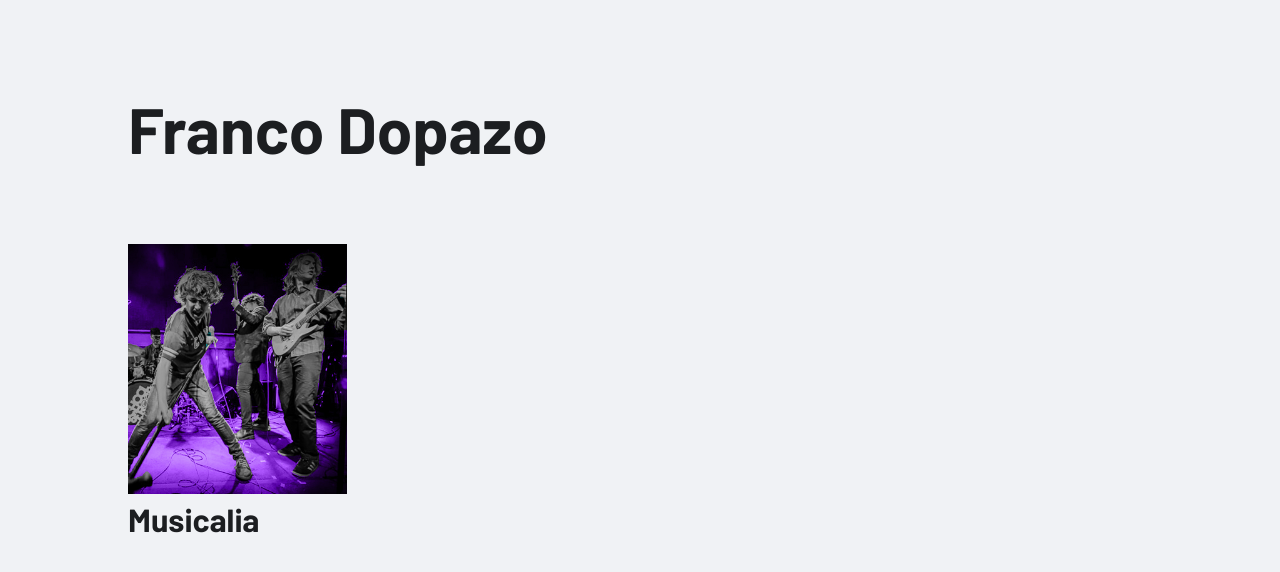
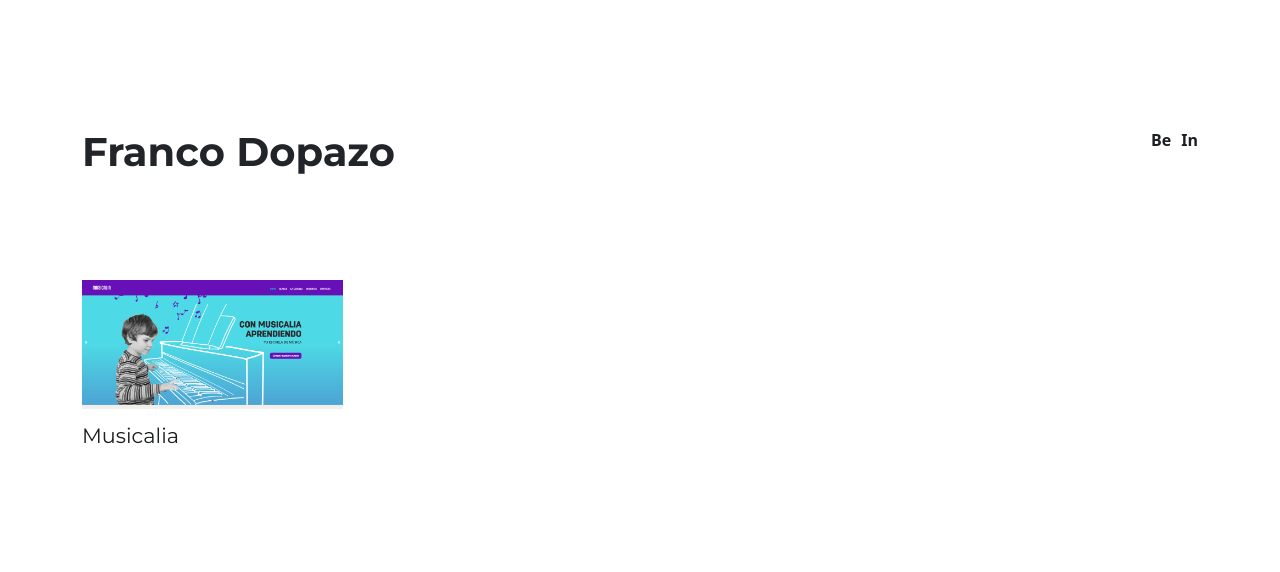
Before and after one commit to FrancoDopazo/francodopazo.github.io, a plain HTML site: page index.html in a window 1280 px wide. Drawn offline with nearby package versions, Linux system fonts and the light colour scheme.

Commit message:
Initial commit

```diff
--- a/index.html
+++ b/index.html
@@ -1,15 +1,45 @@
 <!DOCTYPE html>
 <html>
 <head>
-  <meta charset="utf-8">
-  <meta content="width=device-width, initial-scale=1.0" name="viewport">
-  <title>Franco Dopazo</title>
-  <link href="https://fonts.googleapis.com/css2?family=Barlow:ital,wght@0,100;0,200;0,300;0,400;0,500;0,600;0,700;0,800;0,900;1,100;1,200;1,300;1,400;1,500;1,600;1,700;1,800;1,900&display=swap" rel="stylesheet">
+    <meta charset="utf-8">
+    <meta content="width=device-width, initial-scale=1.0" name="viewport">
+    <title>Franco Dopazo</title>
+    <link rel="preconnect" href="https://fonts.gstatic.com">
+    <link href="https://fonts.googleapis.com/css2?family=Montserrat:ital,wght@0,100;0,200;0,300;0,400;0,500;0,600;0,700;0,800;0,900;1,100;1,200;1,300;1,400;1,500;1,600;1,700;1,800;1,900&display=swap" rel="stylesheet">
+    <link href="style.css" rel="stylesheet">
+    <link href="https://cdn.jsdelivr.net/npm/bootstrap@5.0.0-beta2/dist/css/bootstrap.min.css" rel="stylesheet" integrity="sha384-BmbxuPwQa2lc/FVzBcNJ7UAyJxM6wuqIj61tLrc4wSX0szH/Ev+nYRRuWlolflfl" crossorigin="anonymous">
 </head>
-<body style="background-color: #f0f2f5;font-family: Barlow; text-align: center; color: #1c1e21; font-size: 2em; font-weight: 800;text-transform: capitalize; text-align: left; margin: 7% 10%">
-		<h1 style="padding-bottom: 35px">Franco Dopazo</h1>
-    <div style="width: 80%">
-        <div style="width: 33%; height: 250px;"><a href="/Musicalia/index.html" style="text-decoration: none; color: #1c1e21"><img src="taller02.jpg" style=" height: 100%"><h4 style="margin-top: 0">musicalia</h4></a></div>
+<body>
+    <div class="container">
+      <div class="row" id="header">
+        <div class="col">
+            <h1>Franco Dopazo</h1>
+        </div>
+        <div class="col-auto" id="networks">
+            <a href="https://www.behance.net/francodopazo">Be</a><a href="https://www.linkedin.com/in/franco-dopazo">In</a>
+        </div>
+      </div>
+      <div class="row">
+        <div class="col-lg-3 col-md-4 col-sm-6" id="project">
+          <a href="musicalia/index.html"><img src="musicalia.png"><h4>musicalia</h4></a>
+        </div>
+
+          <!-- PROJECTOS
+
+        <div class="col-lg-3 col-md-4 col-sm-6" id="project">
+          <a href="musicalia/index.html"><img src="musicalia.png"><h4>relojeria suiza</h4></a>
+        </div>
+        <div class="col-lg-3 col-md-4 col-sm-6" id="project">
+          <a href="musicalia/index.html"><img src="musicalia.png"><h4>c.a. gimnasia (jujuy)</h4></a>
+        </div>
+        <div class="col-lg-3 col-md-4 col-sm-6" id="project">
+          <a href="musicalia/index.html"><img src="musicalia.png"><h4>FarmaPlus</h4></a>
+        </div>
+
+          -->
+
+      </div>
     </div>
 </body>
+
 </html>
--- /dev/null
+++ b/style.css
@@ -0,0 +1,36 @@
+.
+{background-color: #F0F2F5;}
+
+body h1
+{font-family: 'Montserrat';
+font-weight: 700}
+
+body h4
+{font-family: 'Montserrat';
+font-weight: 400;
+font-size: 1.3rem}
+
+body h6
+{font-family: 'Montserrat';
+font-weight: 300}
+
+.container
+{text-transform: capitalize}
+
+body a
+{text-decoration: none;
+color: #1C1E21}
+
+body a:hover
+{color: #F58182}
+
+#project img
+{max-width: 100%;
+margin-bottom: 15px}
+
+#header
+{padding: 8em 0 6em 0}
+
+#networks a
+{margin-left: 10px;
+font-weight: 600}
```
Also changed, not shown: musicalia.png (added), taller02.jpg (deleted).
